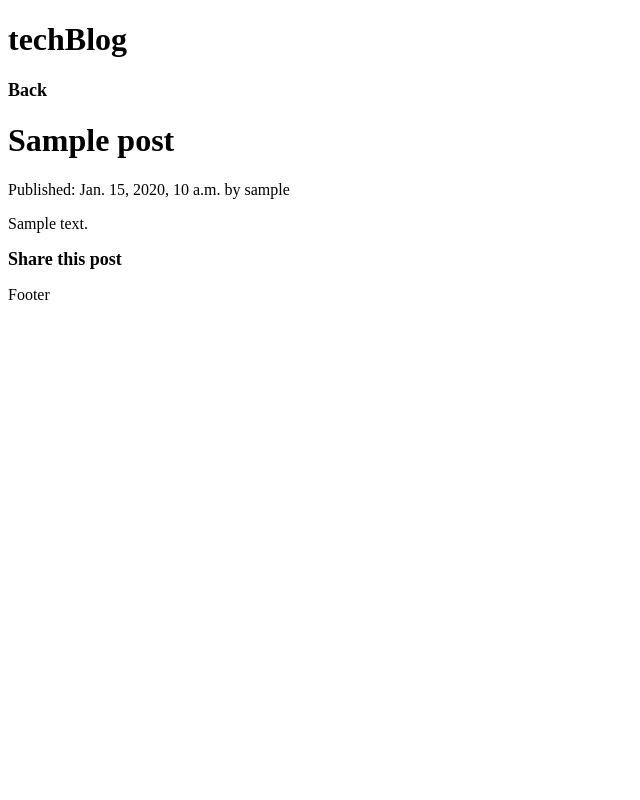
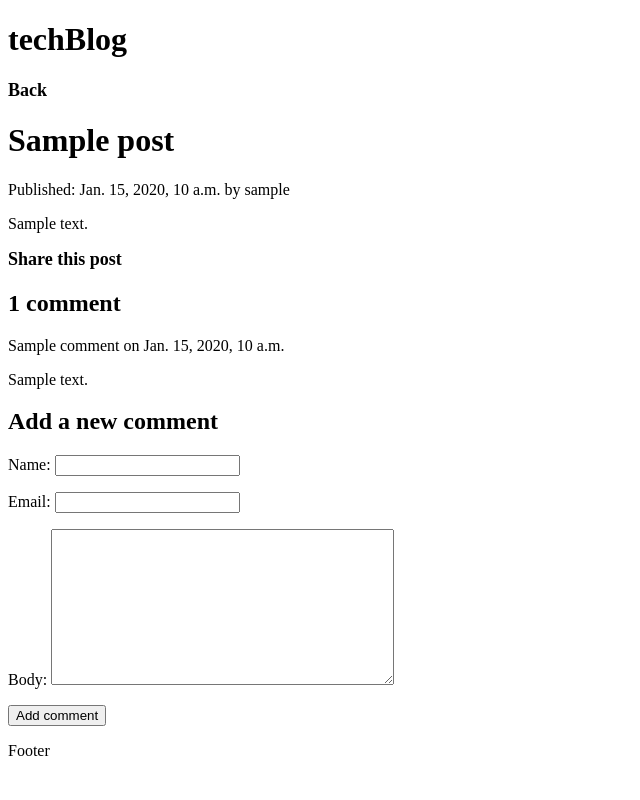
Before and after one commit to webDevTolu/congenial-train, a Django app: a page that uses blog/templates/blog/post/detail.html in a window 1280 px wide. Shown: the whole page, without its empty margins (0-640 px from the left). Run offline with Django 4.2, Linux system fonts and the light colour scheme; tables that the repository leaves empty hold one stand-in row (values such as "Sample post").

Commit message:
adding comments

```diff
--- a/blog/forms.py
+++ b/blog/forms.py
@@ -1,4 +1,5 @@
 from django import forms
+from .models import Comment
 
 
 class EmailPostForm(forms.Form):
@@ -6,3 +7,9 @@ class EmailPostForm(forms.Form):
     email = forms.EmailField()
     to = forms.EmailField()
     comments = forms.CharField(required=False, widget=forms.Textarea)
+
+
+class CommentForm(forms.ModelForm):
+    class Meta:
+        model = Comment
+        fields = ('name', 'email', 'body')
--- a/blog/models.py
+++ b/blog/models.py
@@ -32,12 +32,27 @@ class Post(models.Model):
 
     class Meta:
         ordering = ['-publish']
-        # indexes = [
-        #     models.Index(fields=['publish']),
-        # ]
 
     def __str__(self):
         return self.title
 
     def get_absolute_url(self):
         return reverse("blog:post_detail", args=[self.publish.year, self.publish.month, self.publish.day, self.slug])
+
+
+class Comment(models.Model):
+    post = models.ForeignKey(
+        Post, on_delete=models.CASCADE, related_name='comments')
+    name = models.CharField(max_length=80)
+    email = models.EmailField()
+    body = models.TextField()
+    created = models.DateTimeField(auto_now_add=True)
+    updated = models.DateTimeField(auto_now=True)
+    active = models.BooleanField(default=True)
+
+    class Meta:
+        ordering = ['-created']
+        indexes = [models.Index(fields=['created'])]
+
+    def __str__(self):
+        return f"comments on {self.post} by {self.name}"
--- a/blog/templates/blog/post/detail.html
+++ b/blog/templates/blog/post/detail.html
@@ -9,4 +9,24 @@
     Share this post
   </a>
 </p>
+<div>
+{% with comments.count as total_comments %}
+  <h2>
+    {{ total_comments }} comment{{ total_comments|pluralize }}
+  </h2>
+{% endwith %}
+<div>
+  {% for comment in comments %}
+    <div>
+      <p>
+       {{ comment.name }} on {{ comment.created }}
+      </p>
+      {{ comment.body|linebreaks }}
+    </div>
+    {% empty %}
+    <p>There are no comments here.</p>
+  {% endfor %}
+</div>
+  {% include "blog/post/includes/comment_form.html" %}
+</div>
 {% endblock content %}
--- /dev/null
+++ b/blog/templates/blog/post/includes/comment_form.html
@@ -0,0 +1,6 @@
+<h2>Add a new comment</h2>
+<form action="{% url "blog:post_comment" post.slug %}" method="post">
+  {% csrf_token %}
+  {{ form.as_p }}
+  <input type="submit" value="Add comment" />
+</form>
--- a/blog/urls.py
+++ b/blog/urls.py
@@ -9,4 +9,5 @@ urlpatterns = [
     path('<int:year>/<int:month>/<int:day>/<slug:post>/',
          views.post_detail, name='post_detail'),
     path('<int:post_id>/share/', views.post_share, name='post_share'),
+    path('<slug:post>/comment/', views.post_comment, name='post_comment'),
 ]
--- a/blog/views.py
+++ b/blog/views.py
@@ -1,9 +1,10 @@
 from django.shortcuts import render, get_object_or_404
-from .models import Post
+from .models import Post, Comment
 from django.core.paginator import Paginator, EmptyPage, PageNotAnInteger
 from django.views.generic import ListView
-from .forms import EmailPostForm
+from .forms import EmailPostForm, CommentForm
 from django.core.mail import send_mail
+from django.views.decorators.http import require_POST
 
 # Create your views here.
 
@@ -33,7 +34,12 @@ def post_detail(request, year, month, day, post):
     post = get_object_or_404(Post, status=Post.Status.PUBLISHED, slug=post,
                              publish__year=year, publish__month=month, publish__day=day)
 
-    return render(request, 'blog/post/detail.html', {'post': post})
+    # list of active comments
+    comments = post.comments.filter(active=True)
+    # form for user to add comments
+    form = CommentForm()
+
+    return render(request, 'blog/post/detail.html', {'post': post, 'comments': comments, 'form': form})
 
 
 def post_share(request, post_id):
@@ -54,3 +60,18 @@ def post_share(request, post_id):
     else:
         form = EmailPostForm()
     return render(request, 'blog/post/share.html', {'post': post, 'form': form, 'sent': sent})
+
+
+@require_POST
+def post_comment(request, post):
+    post = get_object_or_404(Post, slug=post, status=Post.Status.PUBLISHED)
+    comment = None
+    form = CommentForm(data=request.POST)
+    if form.is_valid():
+        # create a comment without saving it to the database
+        comment = form.save(commit=False)
+        # assign the comment to the current post
+        comment.post = post
+        # you can save the comment now😉
+        comment.save()
+    return render(request, 'blog/post/comment.html', {'post': post, 'form': form, 'comment': comment})
```
Also changed, not shown: blog/admin.py (+8 -1 lines), blog/templates/blog/post/comment.html (added, +14 -0 lines), blog/migrations/0004_comment_comment_blog_commen_created_0e6ed4_idx.py (added), blog/migrations/0005_alter_comment_options.py (added).
